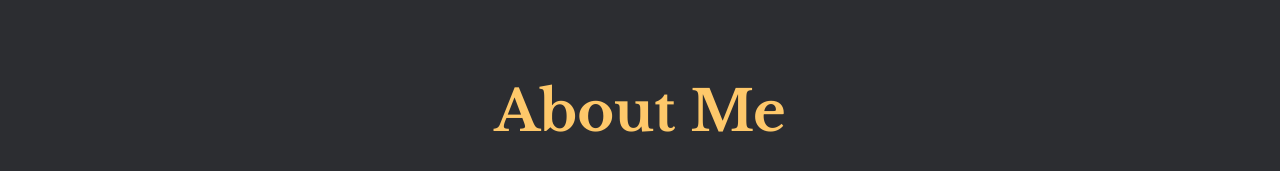
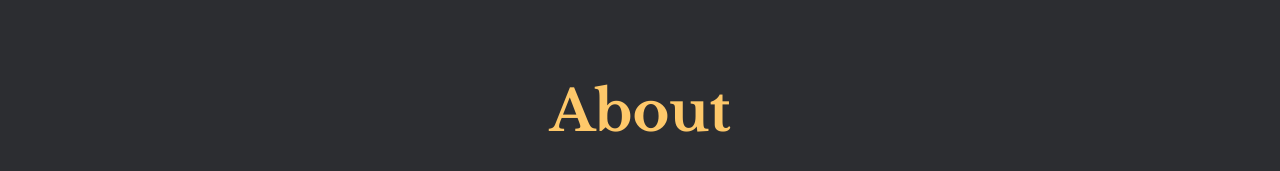
Before and after one commit to NgocDungNguyen/NgocDungPort, a plain HTML site: page index.html in a window 1280 px wide. Shown: the part 830-1001 px from the top of the page. Drawn offline with nearby package versions, Linux system fonts and the light colour scheme.

Commit message:
Update index.html

```diff
--- a/index.html
+++ b/index.html
@@ -54,9 +54,10 @@
         </div>
     </header>
 
+    <div id="google_translate_element"></div>
 
     <section class="about">
-        <h1 class="slide-in">About Me</h1>
+        <h1 class="slide-in">About</h1>
         <div class="description slide-in">
             <div class="line"></div>
             <p>I am currently pursuing a Bachelor of Information Technology with a minor in Enterprise Systems Development at the Royal Melbourne Institute of Technology. My passion lies in programming and web development, where I have honed my skills in various languages and technologies such as Python, JavaScript, and Node.js. Living and studying at Queensland University of Technology in Australia provided me with an invaluable opportunity to immerse myself in a highly international and professional environment, significantly enhancing both my technical competencies and cultural awareness.</p>
```
